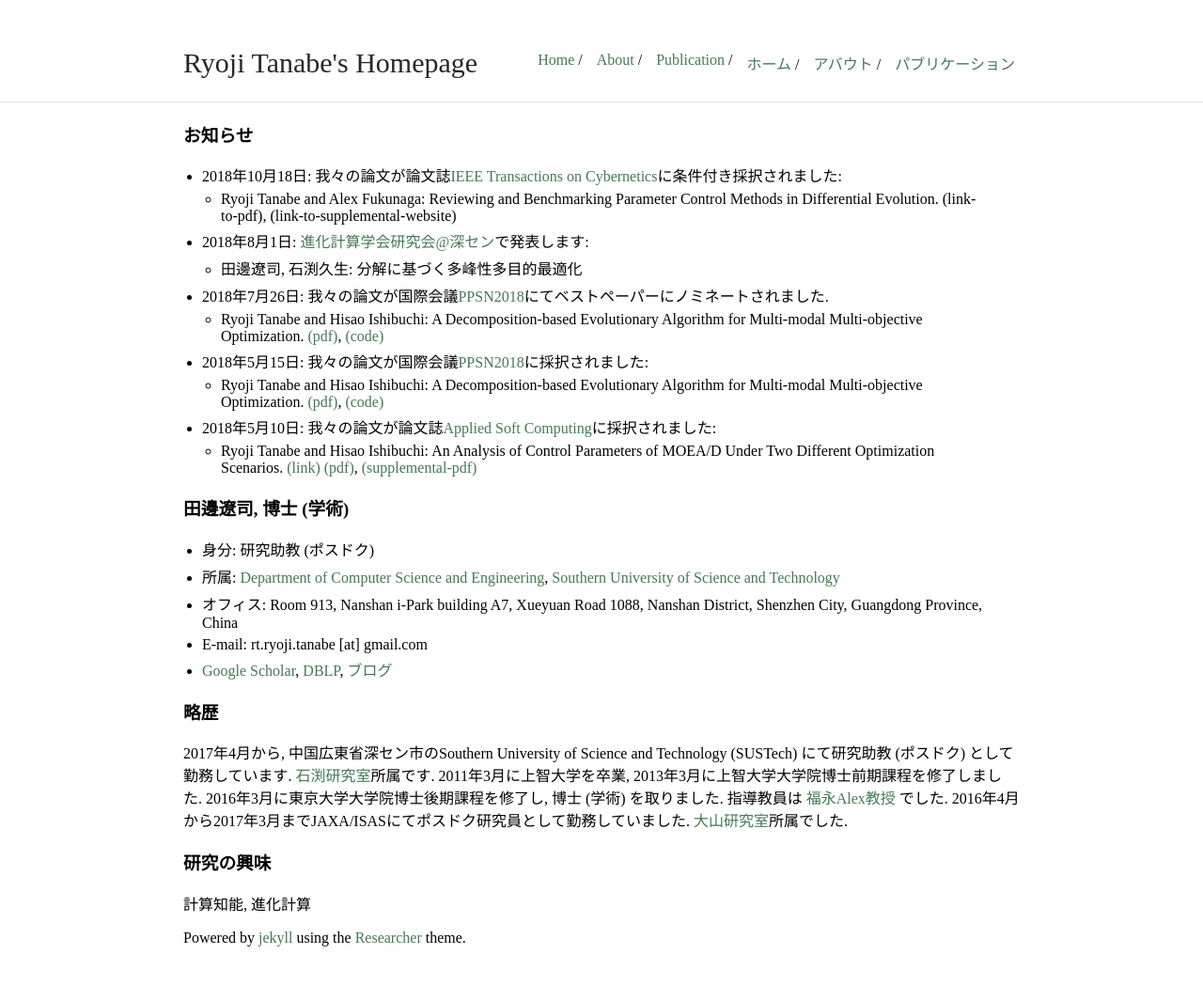
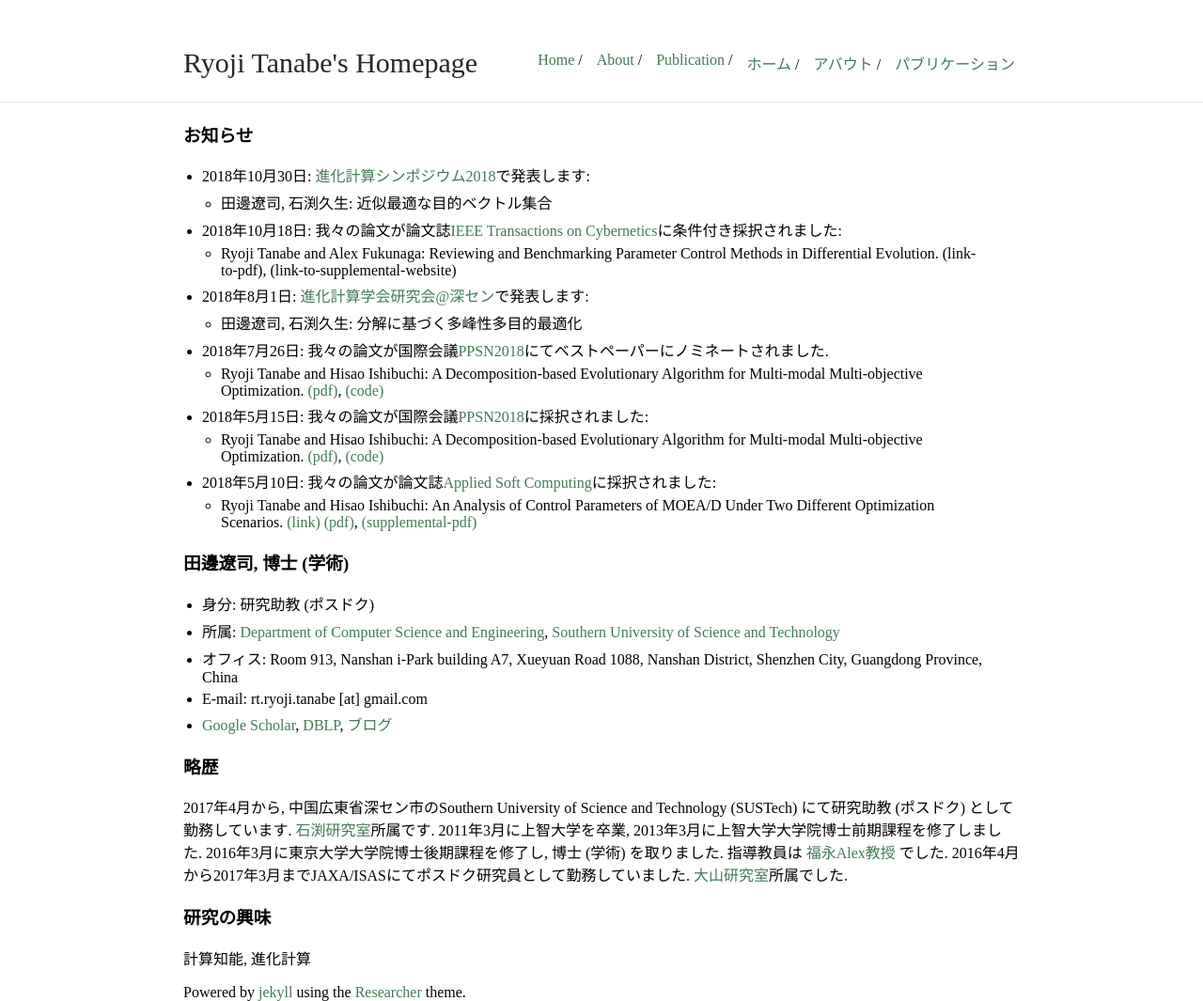
Before and after one commit to ryojitanabe/ryojitanabe.github.io, a Jekyll site: the page built from index-j.md, in a window 1280 px wide. Shown: the whole page at 94% size. Built offline with Jekyll 4.4.1, drawn with Linux system fonts in a browser that asks for light colours; before the commit the page ends 1007 px from its top, so only the background shows below that.

Commit message:
added jsec2018 info

```diff
--- a/index-j.md
+++ b/index-j.md
@@ -5,6 +5,10 @@ title: Ryoji Tanabe's Homepage
 
 
 ### お知らせ
+
+
+* 2018年10月30日: [進化計算シンポジウム2018](http://www.jpnsec.org/symposium201803.html)で発表します:
+    * 田邊遼司, 石渕久生: 近似最適な目的ベクトル集合
 
 * 2018年10月18日: 我々の論文が論文誌[IEEE Transactions on Cybernetics](https://ieeexplore.ieee.org/xpl/RecentIssue.jsp?punumber=6221036)に条件付き採択されました:
     * Ryoji Tanabe and Alex Fukunaga: Reviewing and Benchmarking Parameter Control Methods in Differential Evolution. (link-to-pdf), (link-to-supplemental-website)
```
